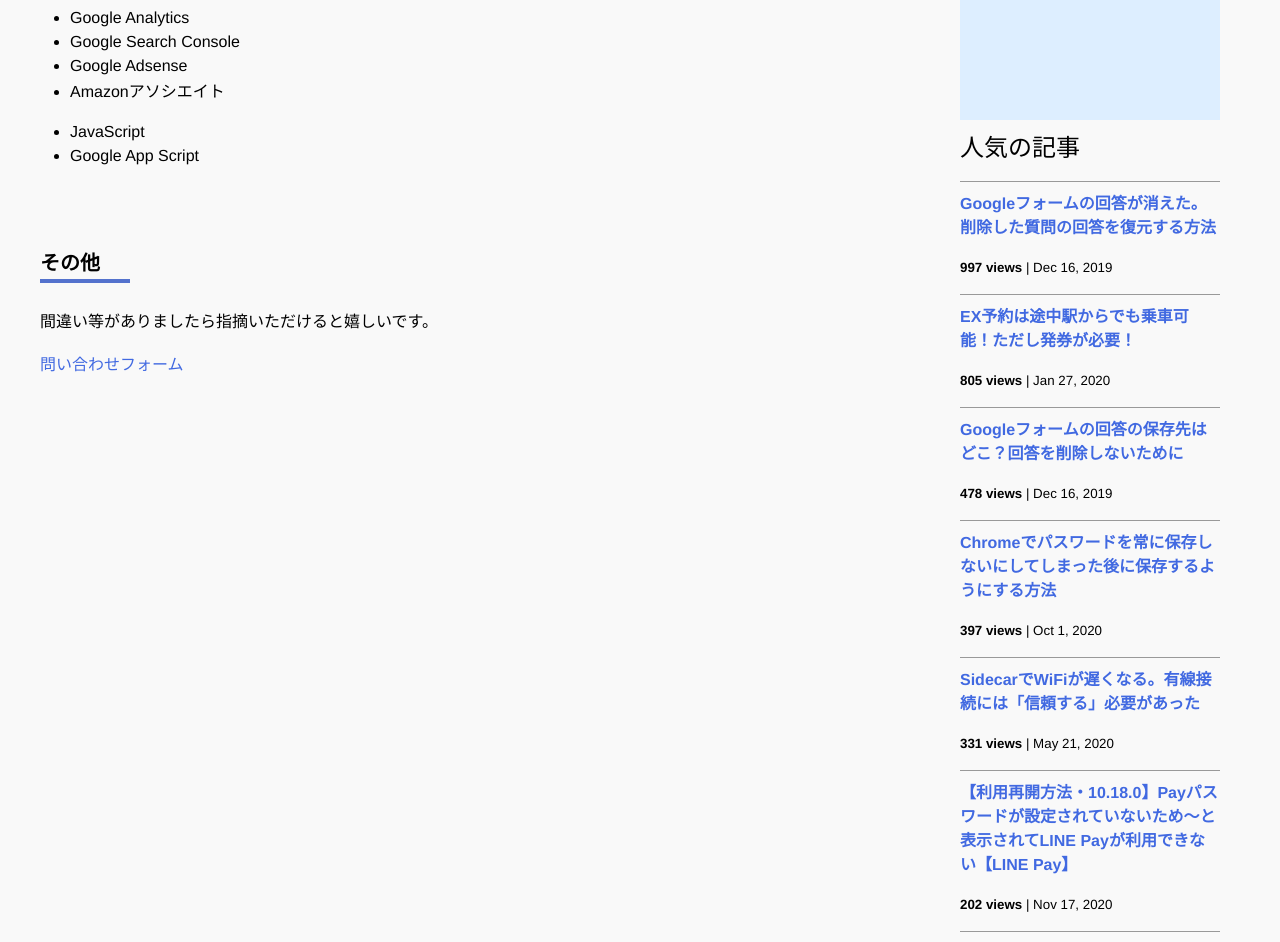
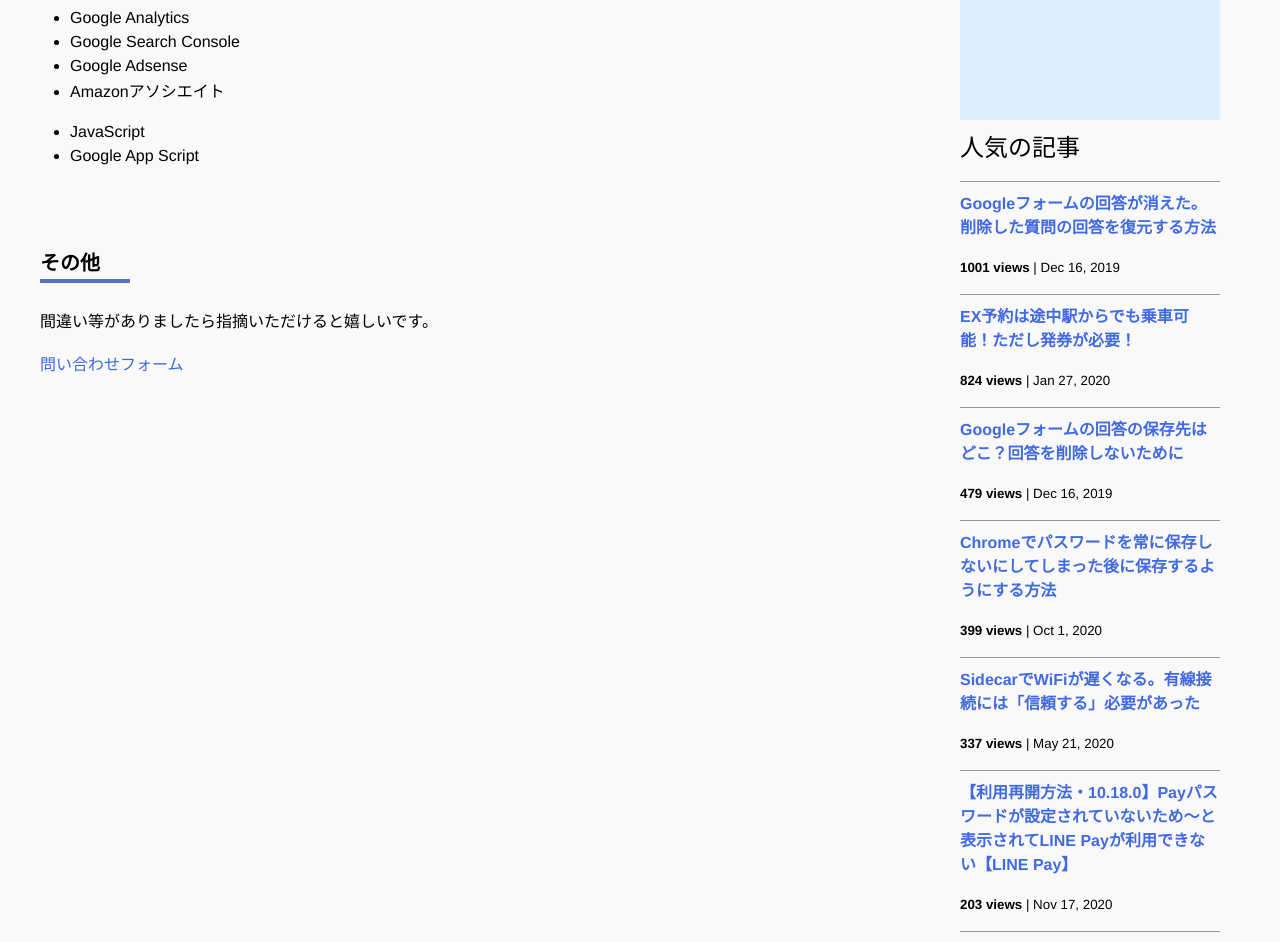
Before and after one commit to iwanaminami/shoyaiwaname, a Jekyll site: the page built from about.markdown, in a window 1280 px wide and 1400 px high, scrolled down 693 px. Shown: the top 942 px of the window. Built offline with Jekyll 4.4.1, drawn with Linux system fonts in a browser that asks for light colours; nearby versions of some CDN libraries; comment, search, counter and statistics services are not loaded.

Commit message:
a new commit message

```diff
--- a/_data/popularposts.yml
+++ b/_data/popularposts.yml
@@ -1,17 +1,17 @@
 side:
-  - view: 997
+  - view: 1001
     url: /2019/12/16/restore-googleform.html
-  - view: 805
+  - view: 824
     url: /2020/01/27/ex-rideontheway.html
-  - view: 478
+  - view: 479
     url: /2019/12/16/googleform-answers.html
-  - view: 397
+  - view: 399
     url: /2020/10/01/googlepassword.html
-  - view: 331
+  - view: 337
     url: /2020/05/21/sidecar-via-cable.html
-  - view: 202
+  - view: 203
     url: /2020/11/17/linepay.html
-  - view: 117
+  - view: 119
     url: /2020/01/23/sfcgold.html
   - view: 111
     url: /2020/01/23/sfc-judge.html
```
